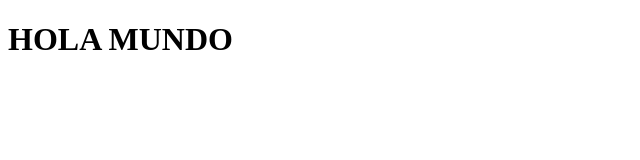
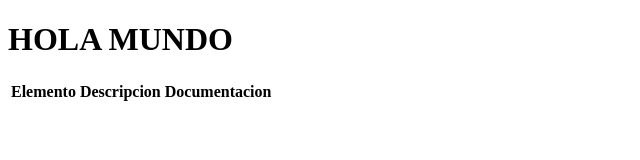
Before and after one commit to Joshx567/mi-manual, a plain HTML site: page index.html in a window 1280 px wide. Shown: the whole page, without its empty margins (0-640 px from the left). Drawn offline with Linux system fonts and the light colour scheme.

Commit message:
Crear una tabla

```diff
--- a/index.html
+++ b/index.html
@@ -10,5 +10,18 @@
     <h1>
         HOLA MUNDO
     </h1>
+    <table>
+        <tr>
+            <th>Elemento</th>
+            <th>Descripcion</th>
+            <th>Documentacion</th>
+        </tr>
+        <thead>
+
+        </thead>
+        <tbody>
+
+        </tbody>
+    </table>
 </body>
 </html>
```
